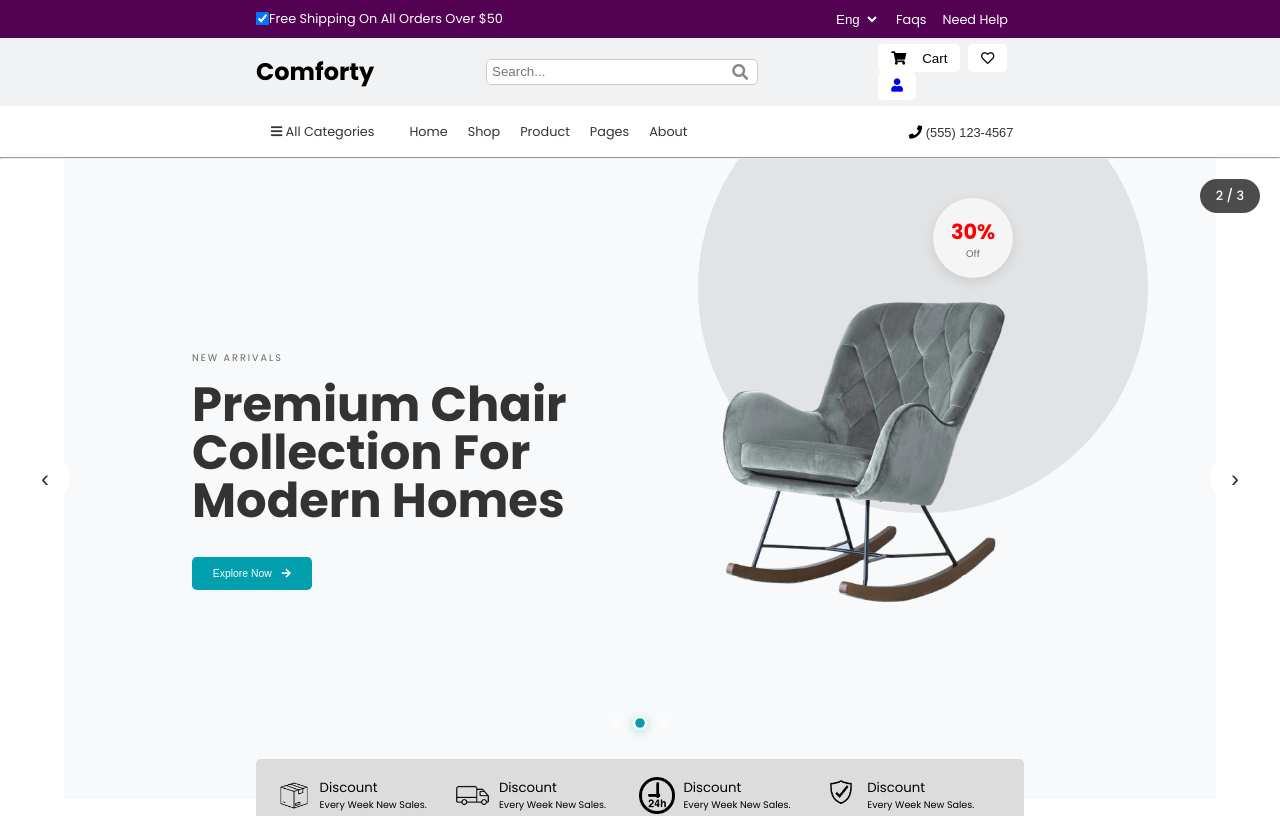
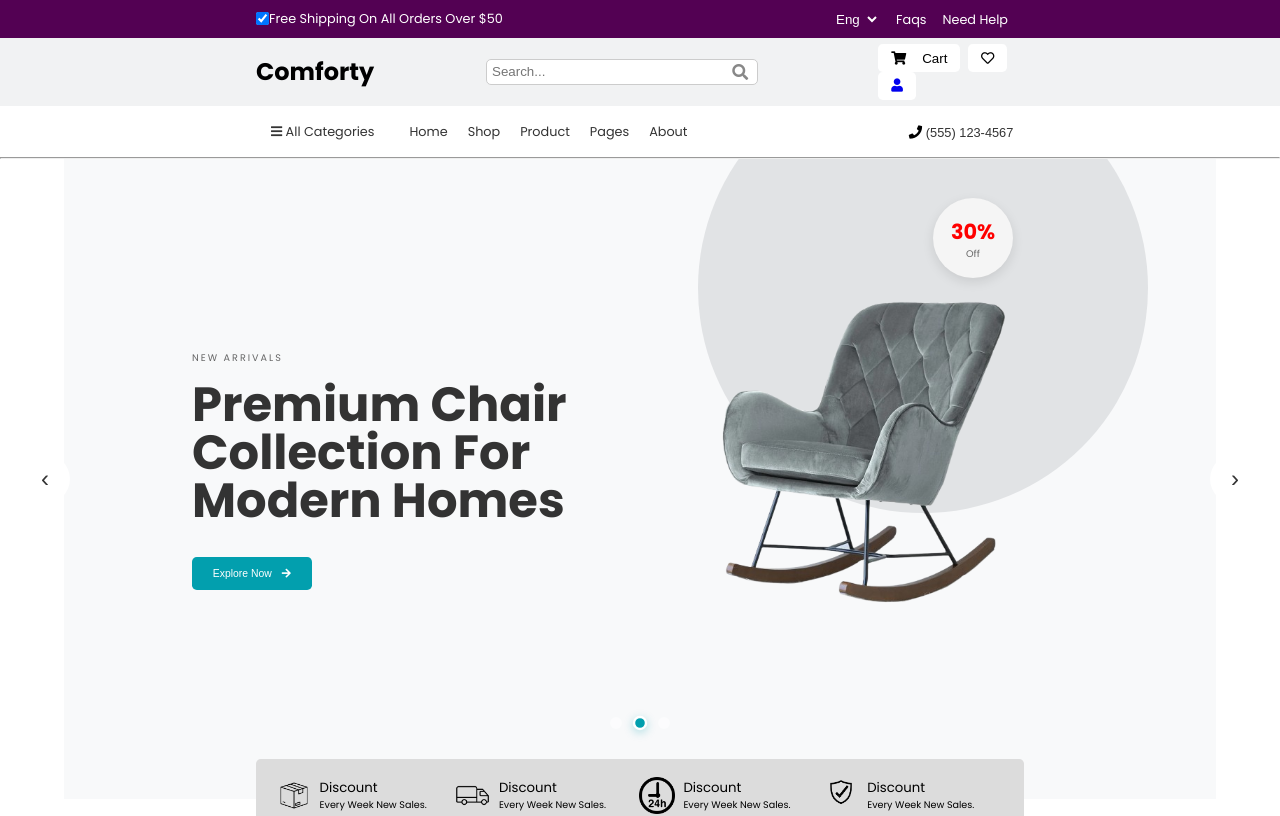
Before and after one commit to codemonk-silver/E-Commerce, a React (Create React App) app in the folder e-commerce/: page / in a window 1280 px wide. Shown: the top 816 px of the page. Built offline with nearby package versions, Linux system fonts and the light colour scheme.

Commit message:
overall homepag

```diff
--- a/e-commerce/src/component/Category/category.css
+++ b/e-commerce/src/component/Category/category.css
@@ -1,5 +1,6 @@
 .categoryContainer {
   padding: 3% 0%;
+
 
 }
 
@@ -73,7 +74,7 @@
   transform: translateX(-50%);
   display: flex;
   gap: 10px;
-  z-index: 10;
+  z-index: 1;
 }
 
 .carouselBtn {
--- a/e-commerce/src/component/Feature/feature.css
+++ b/e-commerce/src/component/Feature/feature.css
@@ -1,6 +1,7 @@
 .featureContainer{
     position: relative;
     height: 20vh;
+    z-index: 1;
 }
 
 .featureWrapper{
--- a/e-commerce/src/component/Hero/hero.css
+++ b/e-commerce/src/component/Hero/hero.css
@@ -182,7 +182,7 @@
   justify-content: center;
   cursor: pointer;
   transition: all 0.3s ease;
-  z-index: 10;
+  z-index: 1;
   font-size: 24px;
   color: #333;
 }
@@ -211,7 +211,7 @@
   transform: translateX(-50%);
   display: flex;
   gap: 12px;
-  z-index: 10;
+  z-index: 1;
 }
 
 .indicator {
@@ -236,19 +236,7 @@
   box-shadow: 0 2px 8px rgba(2, 159, 174, 0.3);
 }
 
-/* Slide Counter */
-.slide-counter {
-  position: absolute;
-  top: 20px;
-  right: 20px;
-  background: rgba(0,0,0,0.7);
-  color: white;
-  padding: 8px 16px;
-  border-radius: 20px;
-  font-size: 0.8rem;
-  z-index: 10;
-  font-weight: 500;
-}
+
 
 /* Responsive Design */
 @media (max-width: 768px) {
--- a/e-commerce/src/component/Hero/hero.js
+++ b/e-commerce/src/component/Hero/hero.js
@@ -114,11 +114,6 @@ const Hero = () => {
           />
         ))}
       </div>
-
-      {/* Slide Counter */}
-      <div className="slide-counter">
-        {currentSlide + 1} / {slides.length}
-      </div>
     </div>
   );
 };
```
